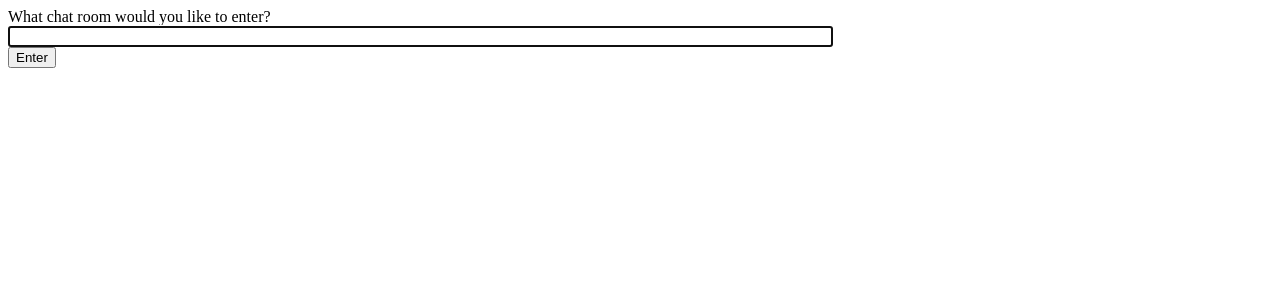
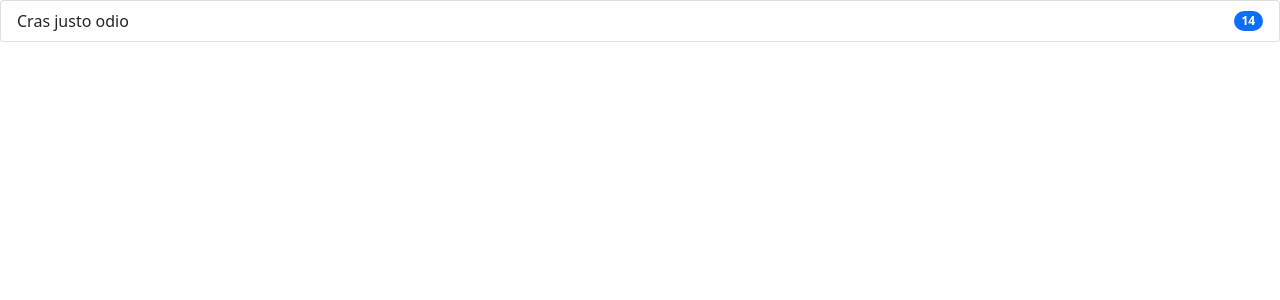
Before and after one commit to Anupam96786/ChatAir, a Django app: page / in a window 1280 px wide. Shown: the top 300 px of the page. Run offline with Django 3.2, Linux system fonts and the light colour scheme.

Commit message:
chat api frontend

```diff
--- a/ChatAir/views.py
+++ b/ChatAir/views.py
@@ -26,7 +26,6 @@
             messages = get_messages(room_name)
             return render(request, 'a.html', {
                 'room_name': room_name,
-                'messages': messages
             })
         else:
             return HttpResponse('you are not allowed...')
--- a/chat/models.py
+++ b/chat/models.py
@@ -18,9 +18,6 @@
 
 
 class ChatRoomMessage(models.Model):
-    """
-    docstring
-    """
     room = models.ForeignKey(ChatRoom, on_delete=models.CASCADE, editable=False)
     sent_by = models.ForeignKey(User, on_delete=models.CASCADE, blank=False, null=False)
     message = models.TextField(blank=False, null=False)
--- a/templates/index.html
+++ b/templates/index.html
@@ -1,26 +1,26 @@
-<!DOCTYPE html>
-<html>
+<!doctype html>
+<html lang="en">
+
 <head>
-    <meta charset="utf-8"/>
-    <title>Chat Rooms</title>
+    <meta charset="utf-8">
+    <meta name="viewport" content="width=device-width, initial-scale=1">
+    <script src="https://code.jquery.com/jquery-3.5.1.min.js"
+        integrity="sha256-9/aliU8dGd2tb6OSsuzixeV4y/faTqgFtohetphbbj0=" crossorigin="anonymous"></script>
+    <link href="https://cdn.jsdelivr.net/npm/bootstrap@5.0.0-beta1/dist/css/bootstrap.min.css" rel="stylesheet"
+        integrity="sha384-giJF6kkoqNQ00vy+HMDP7azOuL0xtbfIcaT9wjKHr8RbDVddVHyTfAAsrekwKmP1" crossorigin="anonymous">
+    <title>Hello, world!</title>
 </head>
+
 <body>
-    What chat room would you like to enter?<br>
-    <input id="room-name-input" type="text" size="100"><br>
-    <input id="room-name-submit" type="button" value="Enter">
+    <ul class="list-group">
+        <li class="list-group-item d-flex justify-content-between align-items-center">
+            Cras justo odio
+            <span class="badge bg-primary rounded-pill">14</span>
+        </li>
+    </ul>
+    <style>
 
-    <script>
-        document.querySelector('#room-name-input').focus();
-        document.querySelector('#room-name-input').onkeyup = function(e) {
-            if (e.keyCode === 13) {  // enter, return
-                document.querySelector('#room-name-submit').click();
-            }
-        };
+    </style>
+</body>
 
-        document.querySelector('#room-name-submit').onclick = function(e) {
-            var roomName = document.querySelector('#room-name-input').value;
-            window.location.pathname = '/chat/' + roomName + '/';
-        };
-    </script>
-</body>
 </html>
```
Also changed, not shown: api/views.py (+6 -2 lines), templates/a.html (+15 -3 lines).
